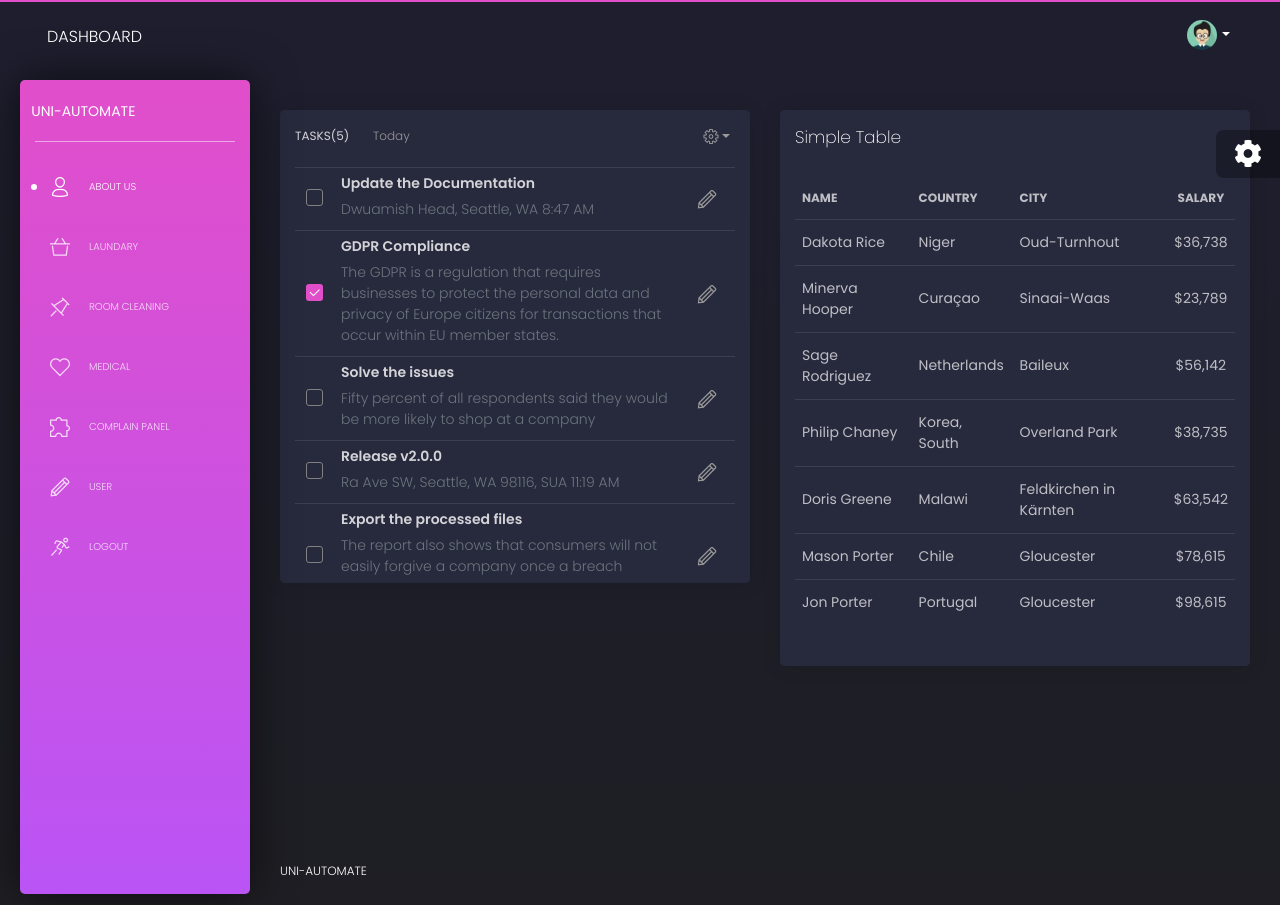
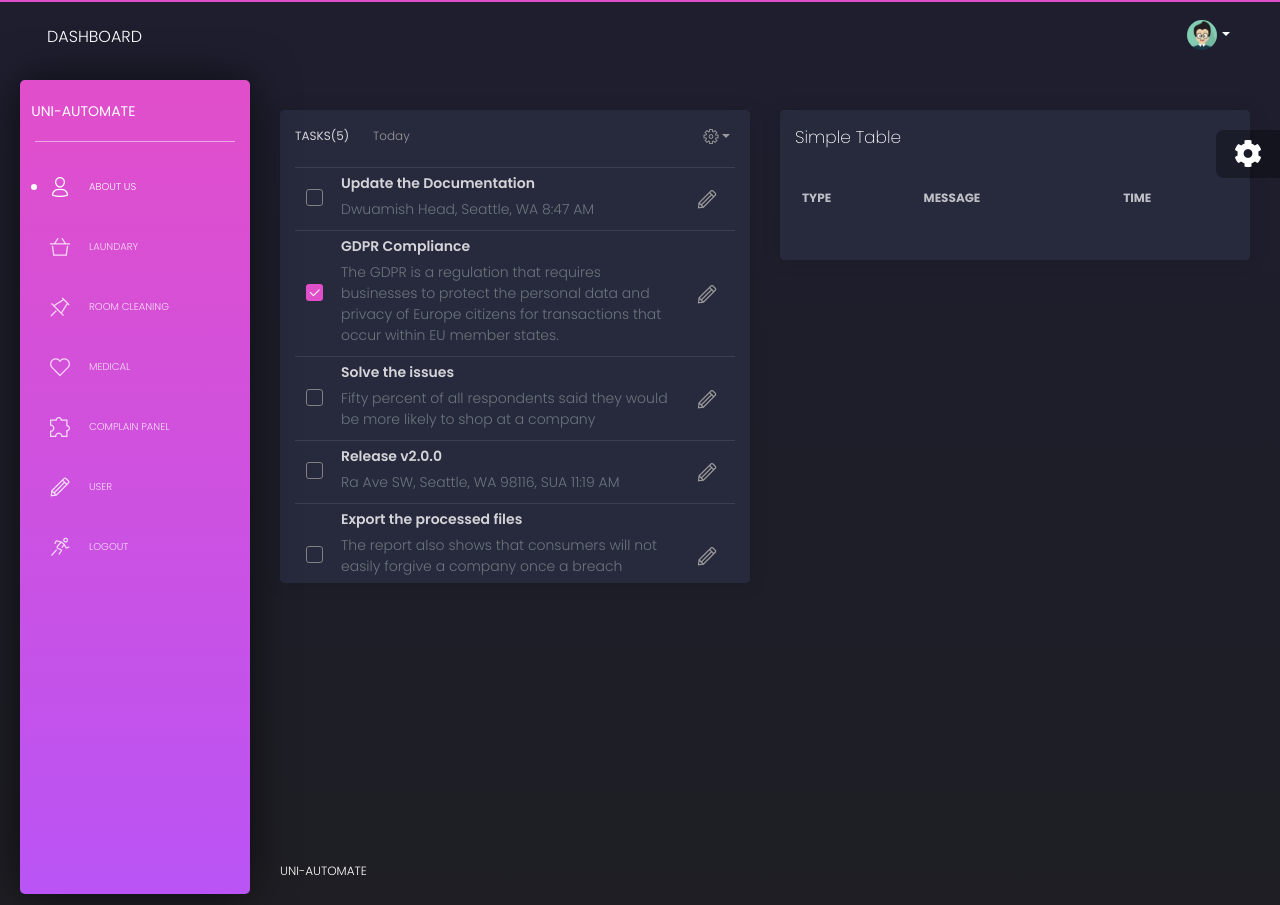
Before and after one commit to hari01584/project__UNIAutoMate__MakeAThon3077, a Django app: page / in a window 1280 px wide. Run offline with Django 3.2, Linux system fonts and the light colour scheme; the visitor is signed in with stand-in values (Sample User, id 1); lists and menus that the app fills with data are empty; some libraries are stand-ins or nearby versions.

Commit message:
Add notification table in homepage

```diff
--- a/core/templates/index.html
+++ b/core/templates/index.html
@@ -258,20 +258,17 @@
                 <thead class=" text-primary">
                   <tr>
                     <th>
-                      Name
+                      Type
                     </th>
                     <th>
-                      Country
+                      Message
                     </th>
                     <th>
-                      City
-                    </th>
-                    <th class="text-center">
-                      Salary
+                      Time
                     </th>
                   </tr>
                 </thead>
-                <tbody>
+                <!-- <tbody>
                   <tr>
                     <td>
                       Dakota Rice
@@ -370,7 +367,7 @@
                       $98,615
                     </td>
                   </tr>
-                </tbody>
+                </tbody> -->
               </table>
             </div>
           </div>
```
